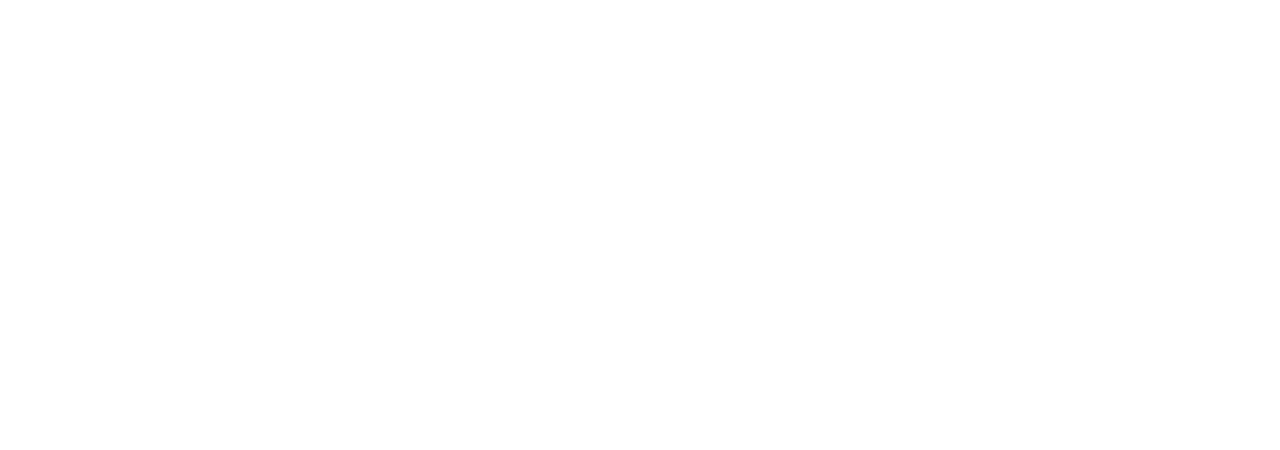
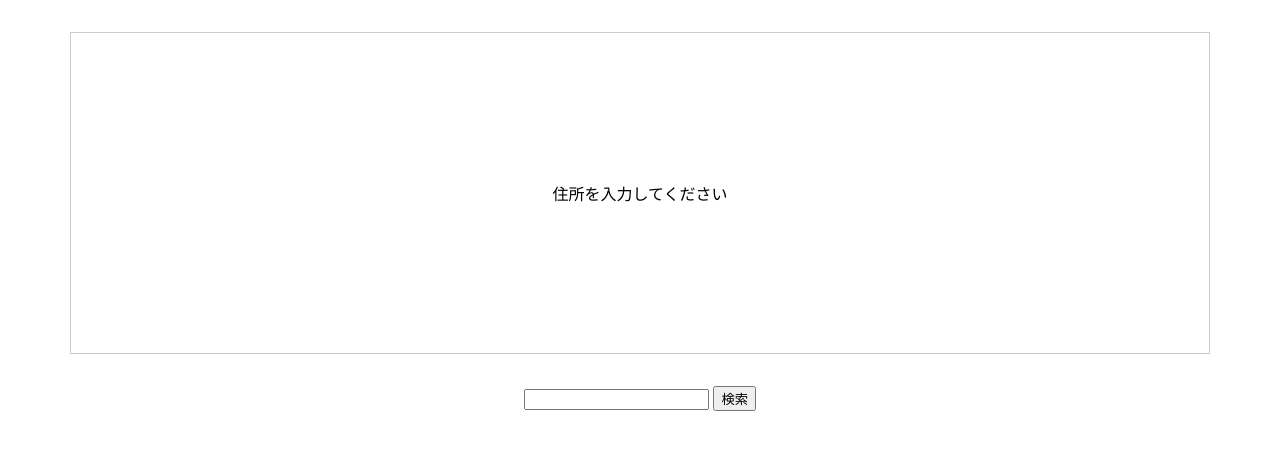
Before and after one commit to tsubasa1122/typescript-sample-app, a website built with webpack: page index.html in a window 1280 px wide. Built offline with nearby package versions, Linux system fonts and the light colour scheme.

Commit message:
Add simple style

```diff
--- /dev/null
+++ b/app.css
@@ -0,0 +1,19 @@
+html {
+  font-family: sans-serif
+}
+
+#map {
+  width: 90%;
+  height: 20rem;
+  border: 1px solid #ccc;
+  margin: 2rem auto;
+  display: flex;
+  justify-content: center;
+  align-items: center;
+  text-align: center;
+}
+
+form {
+  text-align: center;
+  margin: 2rem auto;
+}
--- a/index.html
+++ b/index.html
@@ -7,8 +7,17 @@
   <meta http-equiv="X-UA-Compatible" content="ie=edge" />
   <title>TypeScriptを理解する</title>
   <script src="dist/bundle.js" defer></script>
+  <link rel="stylesheet" href="app.css">
 </head>
 
-<body></body>
+<body>
+  <div id="map">
+    <p>住所を入力してください</p>
+  </div>
+  <form>
+    <input type="text" id="address" />
+    <button type="submit">検索</button>
+  </form>
+</body>
 
 </html>
```
